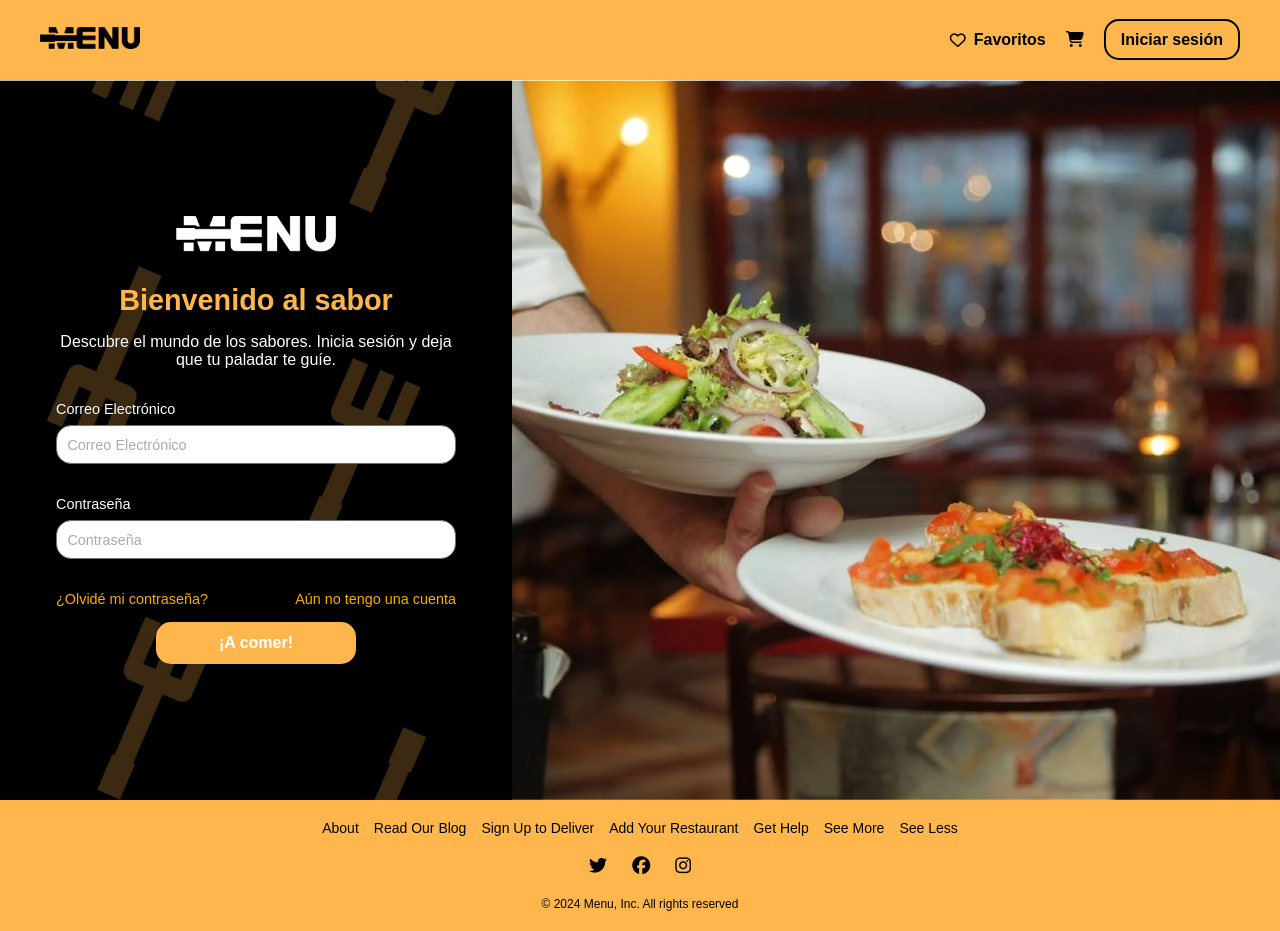
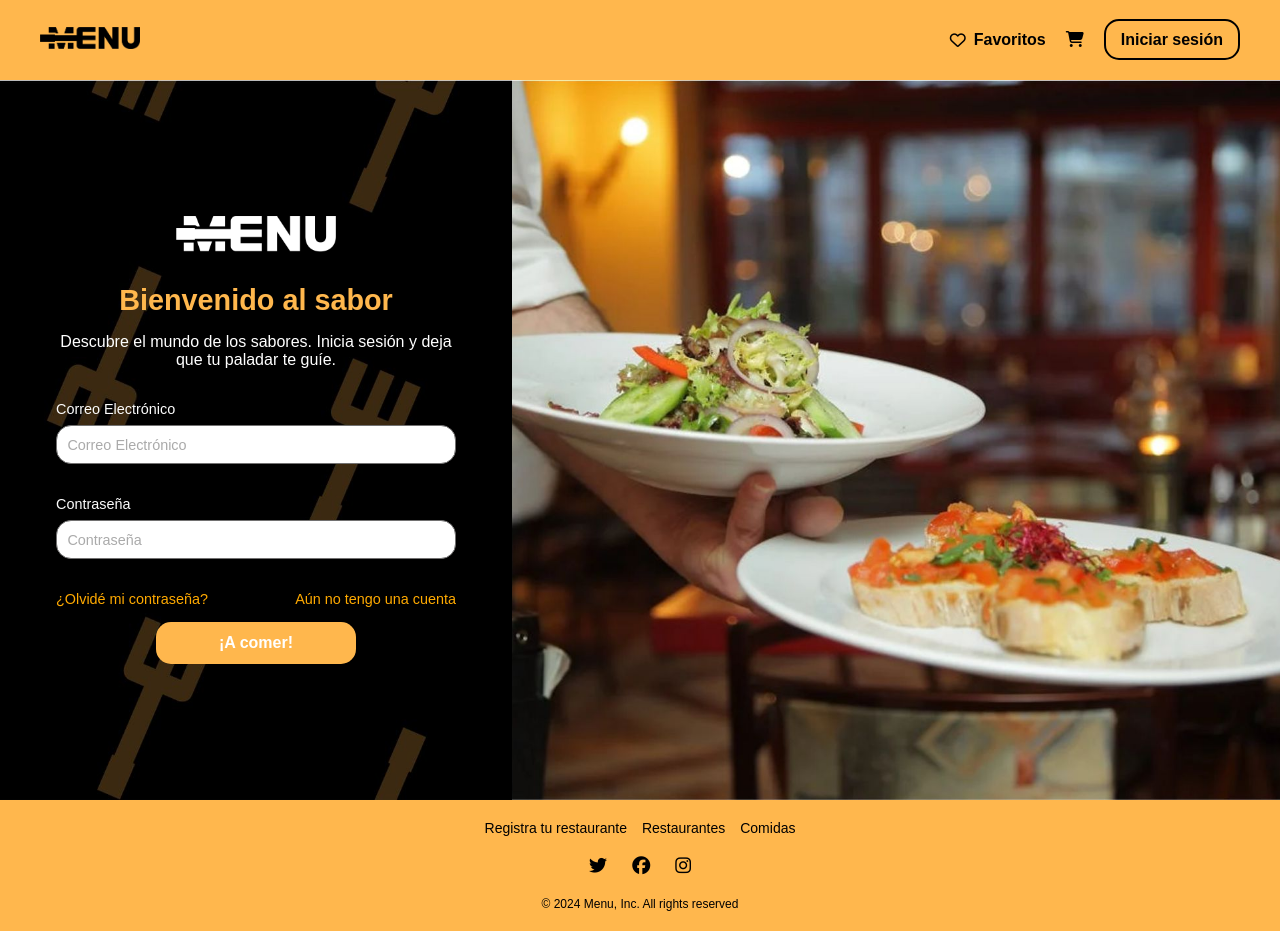
Before and after one commit to FelipeSalgad/Menu2, a React (Vite) app: page /login in a window 1280 px wide. Built offline with nearby package versions, Linux system fonts and the light colour scheme.

Commit message:
recuperando a lo  pendejo

```diff
--- a/src/InterfazCliente/Estilos/Carrito.css
+++ b/src/InterfazCliente/Estilos/Carrito.css
@@ -6,6 +6,36 @@
     height: 100vh;
     background: rgba(0, 0, 0, 0.5);
     z-index: 999;
+}
+
+.carrito-vacio {
+    display: flex;
+    flex-direction: column;
+    align-items: center;
+    justify-content: center;
+    text-align: center;
+    height: 100%;
+    color: #666;
+}
+
+.carrito-vacio img {
+    width: 100px;
+    margin-bottom: 10px;
+}
+
+.carrito-vacio p {
+    font-size: 1rem;
+}
+.carrito-vacio h2 {
+    font-size: 1.8rem;
+    color: #4d4b4b;
+}
+
+.carrito-vacio h1 {
+    font-size: 2.5rem;
+    font-weight: bold;
+    color: #4d4b4b;
+    text-transform: uppercase;
 }
 
 .carrito-sidebar {
--- a/src/InterfazCliente/components/Carrito.jsx
+++ b/src/InterfazCliente/components/Carrito.jsx
@@ -2,106 +2,6 @@ import { useState } from "react";
 import "../Estilos/Carrito.css";
 import img from "../json/img";
 import { useCarrito } from "../context/CarritoContext";
-
-/*
-const restaurantes = [
-  {
-    id: 1,
-    nombre: "Laputa Detu Tía",
-    productos: [
-      {
-        id: 1,
-        nombre: "Sopa do macaco",
-        precio: 48900,
-        cantidad: 1,
-        imagen: img.macaco,
-      },
-    ],
-  },
-  {
-    id: 2,
-    nombre: "Restaurante Generico",
-    productos: [
-      {
-        id: 2,
-        nombre: "Hamburguesas de Aida",
-        precio: 27000,
-        cantidad: 1,
-        imagen: img.Aida,
-      },
-      {
-        id: 3,
-        nombre: "Sushimbo",
-        precio: 34000,
-        cantidad: 1,
-        imagen: img.logo,
-      },
-      {
-        id: 4,
-        nombre: "Hamburguesas de Aida",
-        precio: 27000,
-        cantidad: 1,
-        imagen: img.Aida,
-      },
-      {
-        id: 5,
-        nombre: "Sushimbo",
-        precio: 34000,
-        cantidad: 1,
-        imagen: img.logo,
-      },
-    ],
-  },
-  {
-    id: 3,
-    nombre: "deje de ser sapo",
-    productos: [
-      {
-        id: 6,
-        nombre: "Hamburguesas de sapo",
-        precio: 27000,
-        cantidad: 1,
-        imagen: img.Aida,
-      },
-      {
-        id: 7,
-        nombre: "sapo asao",
-        precio: 34000,
-        cantidad: 1,
-        imagen: img.logo,
-      },
-      {
-        id: 8,
-        nombre: "Hamburguesas de Aida",
-        precio: 27000,
-        cantidad: 1,
-        imagen: img.Aida,
-      },
-      {
-        id: 9,
-        nombre: "Sushimbo",
-        precio: 34000,
-        cantidad: 1,
-        imagen: img.logo,
-      },
-      {
-        id: 10,
-        nombre: "Hamburguesas de Aida",
-        precio: 27000,
-        cantidad: 1,
-        imagen: img.Aida,
-      },
-      {
-        id: 11,
-        nombre: "Sushimbo",
-        precio: 34000,
-        cantidad: 1,
-        imagen: img.logo,
-      },
-    ],
-  },
-];
-*/
 
 export default function Carrito() {
   const [isCarritoOpen, setIsCarritoOpen] = useState(false);
@@ -165,7 +65,15 @@ export default function Carrito() {
           </button>
         </div>
         <div className="carrito-content">
-          {carrito.map((restaurante) => (
+          {carrito.length === 0 || carrito.every(rest => rest.productos.length === 0) ? (
+            <div className="carrito-vacio">
+              <img src={img.runRun} alt="" />
+              <p>Tu carrito está vacio</p>
+              <h2>Llénalo de</h2>
+              <h1>SABOR</h1>
+            </div>
+          ) : (
+            carrito.map((restaurante) => (
               <div className="restaurante" key={restaurante.id_restaurante}>
                 <h3>
                   De: <strong>{restaurante.nombre}</strong>
@@ -205,7 +113,8 @@ export default function Carrito() {
                   </div>
                 ))}
               </div>
-          ))}
+            ))
+          )}
         </div>
         <div className="carrito-footer">
           <p>
--- a/src/InterfazCliente/components/Footer.jsx
+++ b/src/InterfazCliente/components/Footer.jsx
@@ -5,13 +5,9 @@ export default function Footer() {
     return (
         <footer className="footer">
             <div className="footer_links">
-                <Link to="/#" >About</Link>
-                <Link to="/#" >Read Our Blog</Link>
-                <Link to="/#" >Sign Up to Deliver</Link>
-                <Link to="/#" >Add Your Restaurant</Link>
-                <Link to="/#" >Get Help</Link>
-                <Link to="/#" >See More</Link>
-                <Link to="/#" >See Less</Link>
+                <Link to="/socioRegis" >Registra tu restaurante</Link>
+                <Link to="/#" >Restaurantes</Link>
+                <Link to="/#" >Comidas</Link>
             </div>
             <div className="footer_social">
                 <Link to="/#" aria-label="Twitter"><i className="fab fa-twitter"></i> </Link>
--- a/src/InterfazCliente/json/img.js
+++ b/src/InterfazCliente/json/img.js
@@ -15,6 +15,7 @@ import carrito from './img/carrito.png'
 import gatoTonto from './img/gatoTonto.png'
 import menu from './img/menu.png'
 import defaultLogo from './img/defaultlogo.png'
+import runRun from './img/runRun.png'
 
 export default {
     "logo": logo,
@@ -33,5 +34,6 @@ export default {
     "carrito": carrito,
     "gatoTonto": gatoTonto,
     "menu": menu,
+    "runRun": runRun,
     "defaultLogo": defaultLogo
 }
```
Also changed, not shown: src/InterfazCliente/json/img/runRun.png (added). Lines whose indentation alone changed are shown as unchanged.
